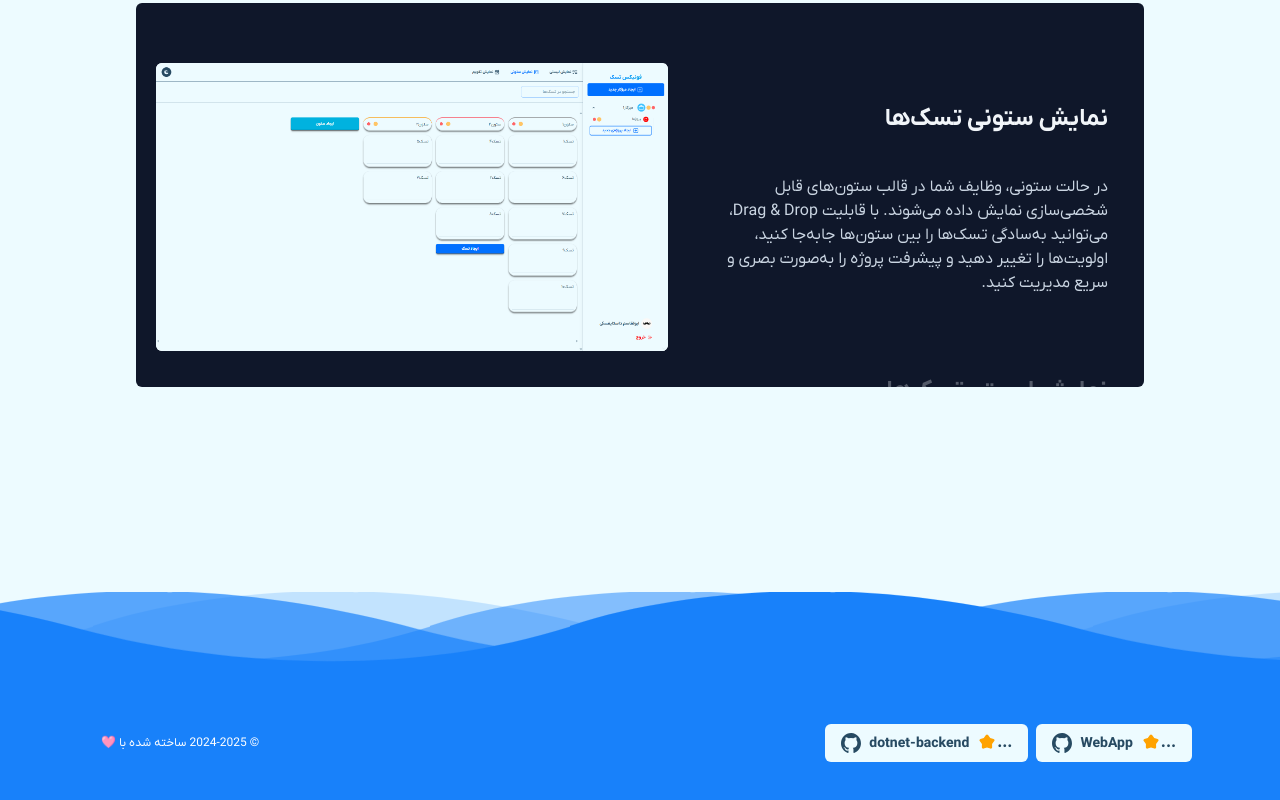
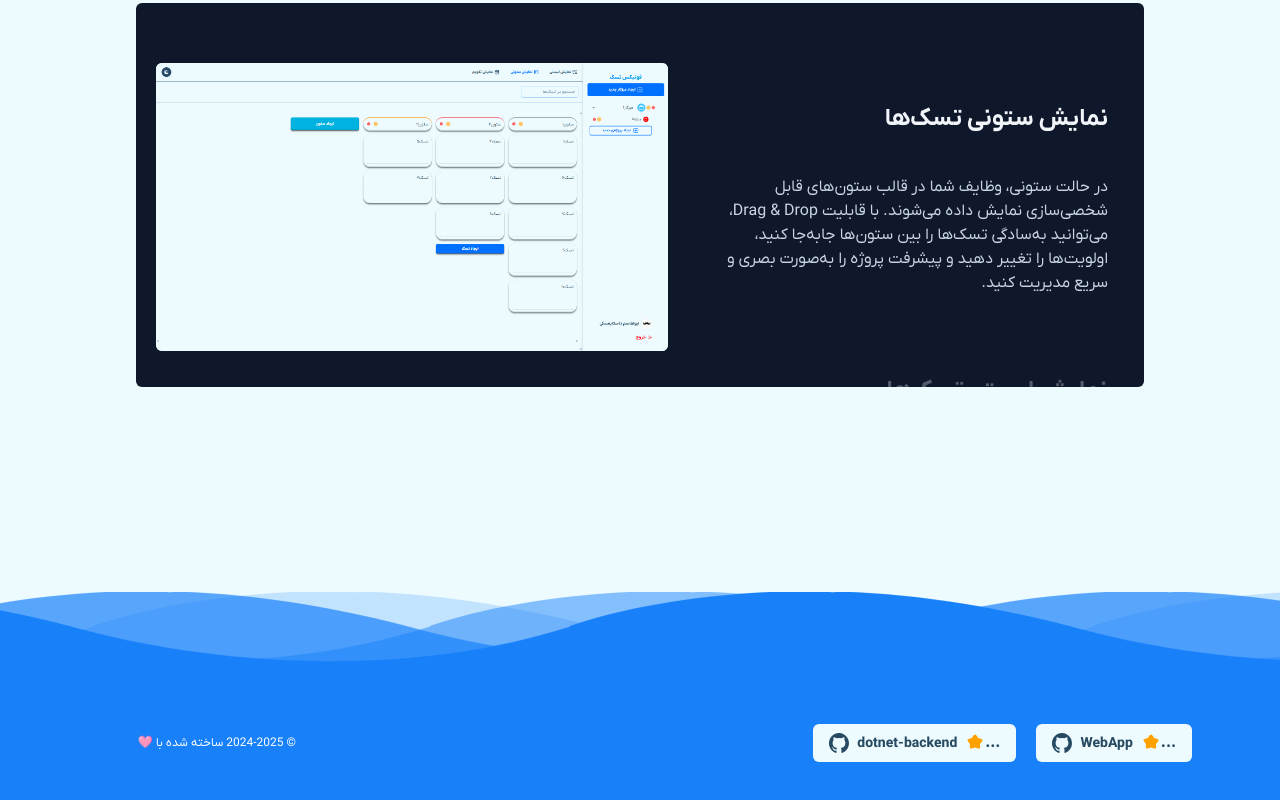
Before and after one commit to PhoenixTask/WebApp, a Next.js app: page / in a window 1280 px wide. Shown: the part 841-1641 px from the top of the page. Built offline with nearby package versions, Linux system fonts and the light colour scheme; no server answers.

Commit message:
style: Add spacing to LandingFooter buttons

```diff
--- a/src/app/components/LandingFooter/index.tsx
+++ b/src/app/components/LandingFooter/index.tsx
@@ -14,12 +14,13 @@ export default function LandingFooter() {
         <Flex
           direction="col"
           alignItems="center"
+          justifyContent="center"
           className="max-w-6xl mx-auto px-6 py-8 md:flex-row md:justify-between gap-6"
         >
-          <Flex>
+          <div className="space-x-5">
             <GithubButton username="PhoenixTask" repo="WebApp" />
             <GithubButton username="PhoenixTask" repo="dotnet-backend" />
-          </Flex>
+          </div>
 
           <div className="w-52 text-xs">
             © {startYear}-{currentYear} ساخته شده با 🩷
```
